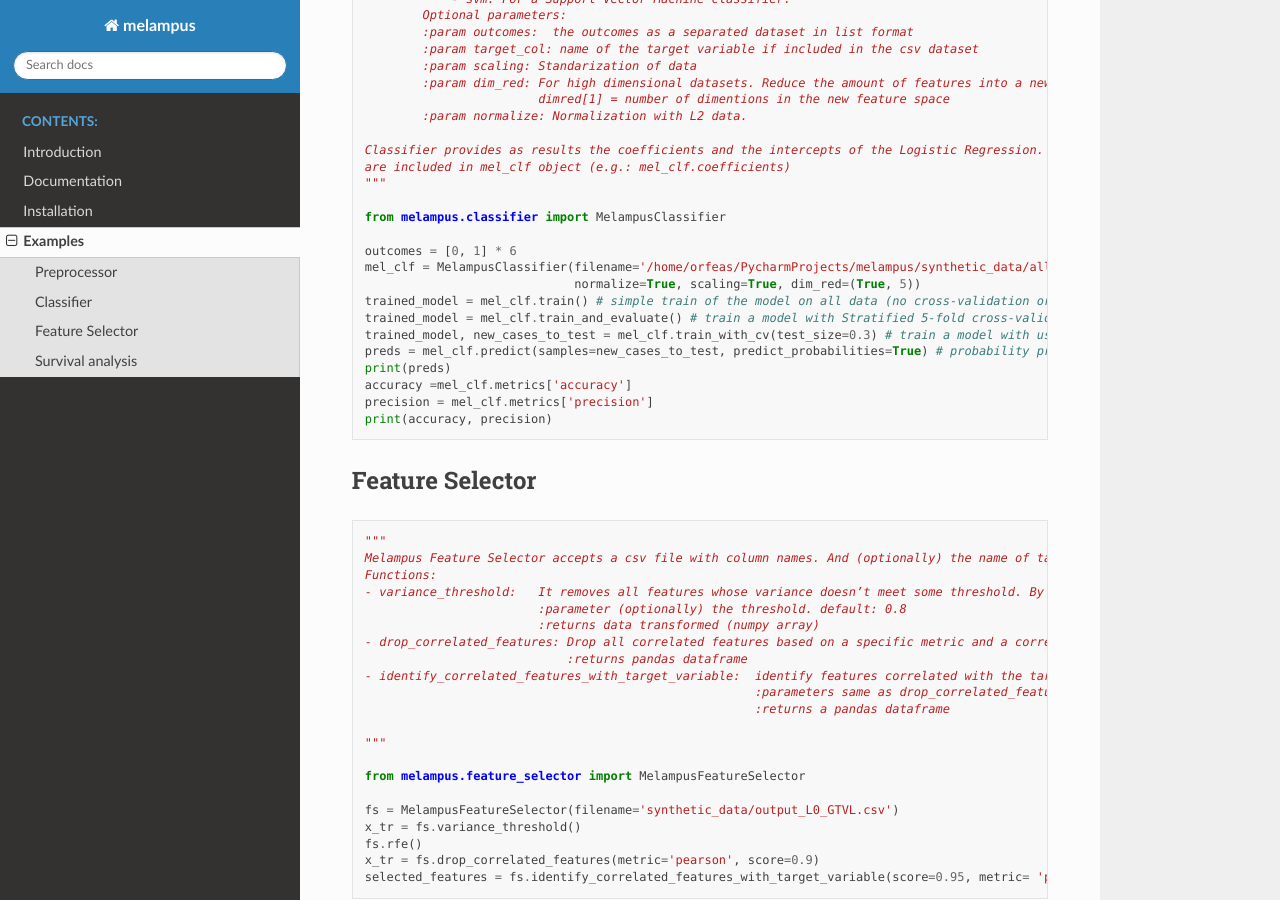
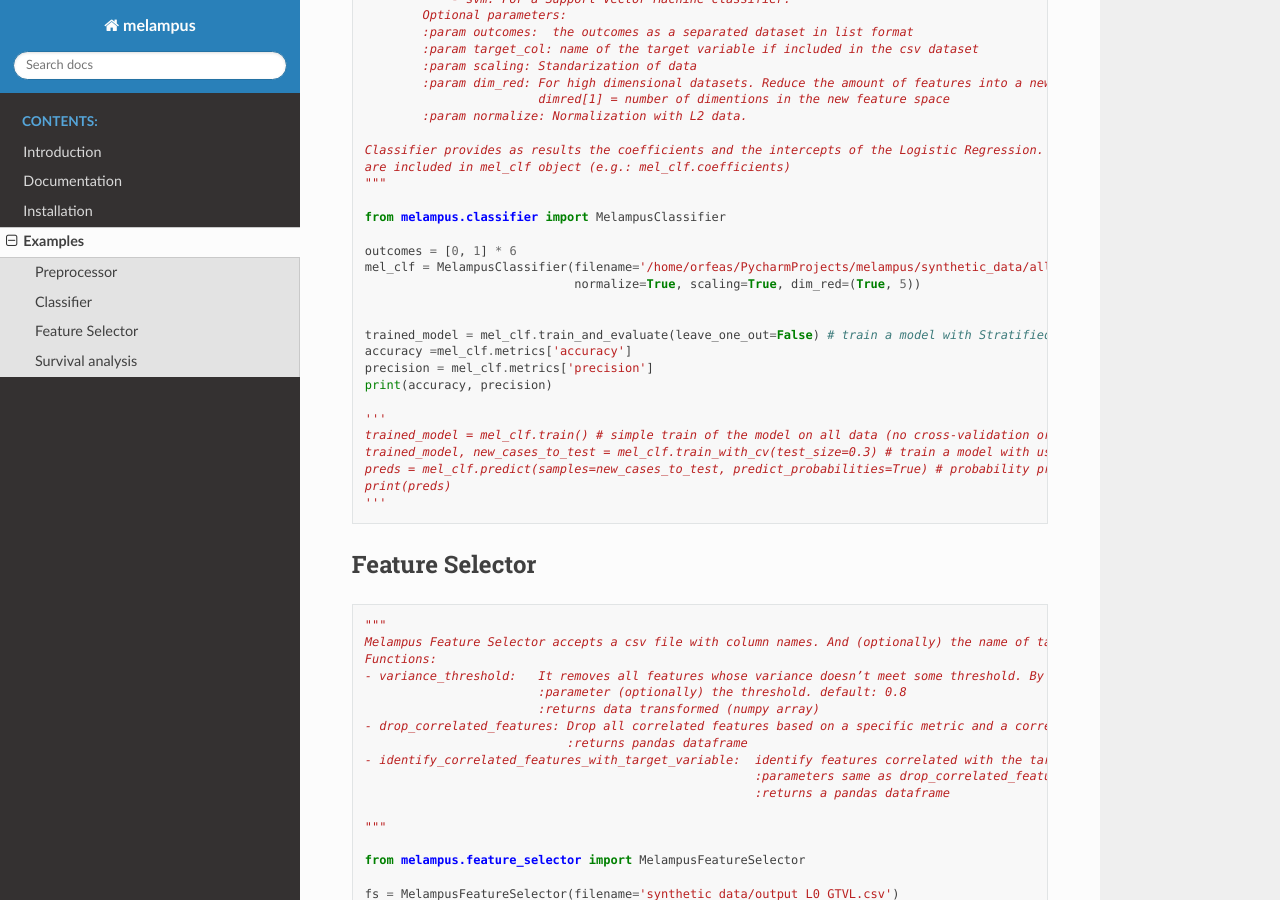
Before and after one commit to medgift/quantimage-melampus, a Sphinx documentation site: the page built from docs/source/examples.rst, in a window 1280 px wide and 900 px high, scrolled down 781 px. Built offline with Sphinx 7.4.7 and the Read the Docs theme 2.0.0, drawn with Linux system fonts in a browser that asks for light colours.

Commit message:
update examples

```diff
--- a/docs/source/examples.rst
+++ b/docs/source/examples.rst
@@ -51,16 +51,21 @@
     from melampus.classifier import MelampusClassifier
 
     outcomes = [0, 1] * 6
-    mel_clf = MelampusClassifier(filename='/home/orfeas/PycharmProjects/melampus/synthetic_data/all.csv', algorithm_name='logistic_regression', target_col='label',
+    mel_clf = MelampusClassifier(filename='/home/orfeas/PycharmProjects/melampus/synthetic_data/all_very_few_samples.csv', algorithm_name='random_forest', target_col='label',
                                  normalize=True, scaling=True, dim_red=(True, 5))
+
+
+    trained_model = mel_clf.train_and_evaluate(leave_one_out=False) # train a model with Stratified 5-fold cross-validation and evaluation of the model
+    accuracy =mel_clf.metrics['accuracy']
+    precision = mel_clf.metrics['precision']
+    print(accuracy, precision)
+
+    '''
     trained_model = mel_clf.train() # simple train of the model on all data (no cross-validation or evaluations)
-    trained_model = mel_clf.train_and_evaluate() # train a model with Stratified 5-fold cross-validation and evaluation of the model
     trained_model, new_cases_to_test = mel_clf.train_with_cv(test_size=0.3) # train a model with user-specific cross-validation
     preds = mel_clf.predict(samples=new_cases_to_test, predict_probabilities=True) # probability predictions on new samples
     print(preds)
-    accuracy =mel_clf.metrics['accuracy']
-    precision = mel_clf.metrics['precision']
-    print(accuracy, precision)
+    '''
 
 Feature Selector
 *******************
```
